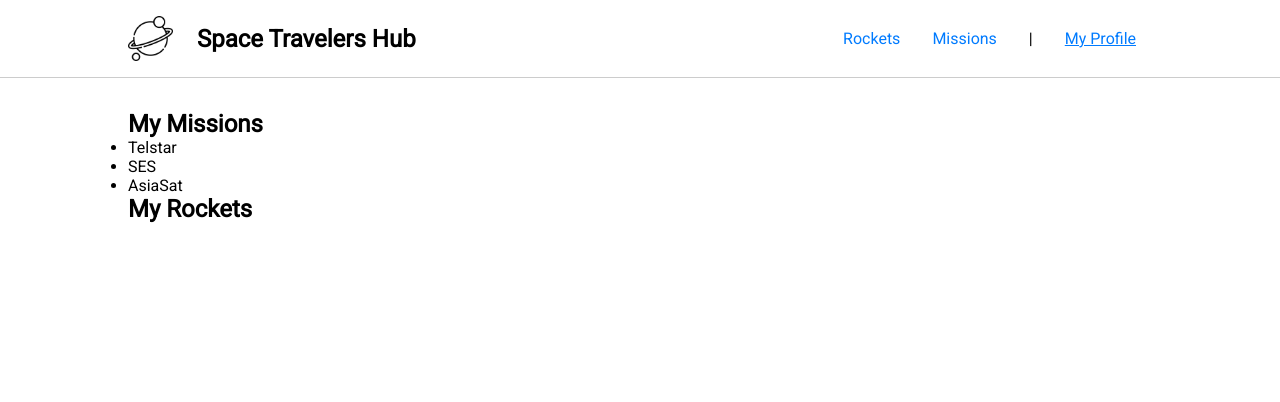
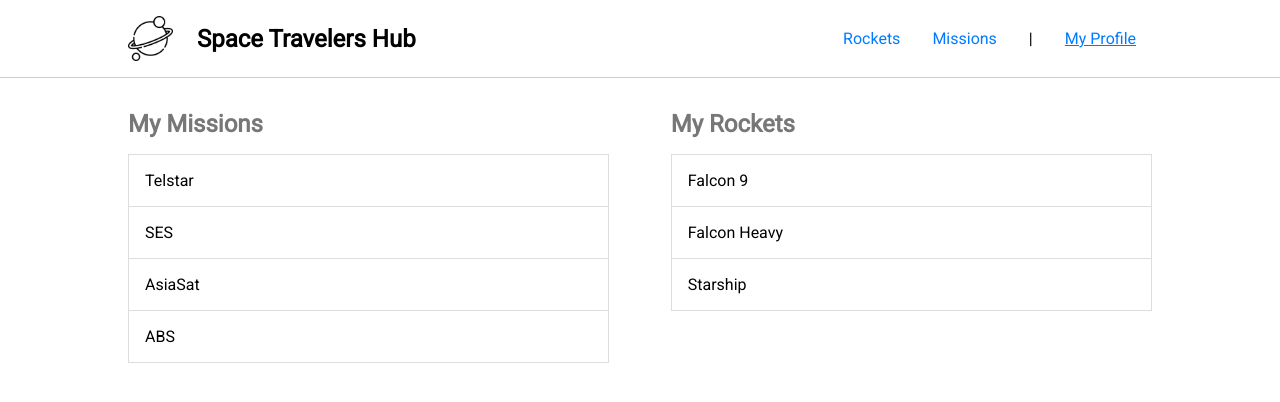
Before and after one commit to Cathella/react-group-project, a React (Create React App) app: page /profile in a window 1280 px wide. Shown: the top 402 px of the page. Built offline with nearby package versions, Linux system fonts and the light colour scheme; the HTML template or start-up script is replaced by a standard one.

Commit message:
Add profile view template

```diff
--- /dev/null
+++ b/src/components/Profile/Profile.css
@@ -0,0 +1,24 @@
+.my-profile {
+  display: flex;
+  justify-content: space-between;
+}
+
+.my-profile section {
+  flex-basis: 47%;
+}
+
+.my-profile h2 {
+  color: #777;
+  margin-bottom: 1rem;
+}
+
+.my-profile ul {
+  list-style: none;
+  border-top: 1px solid #ddd;
+}
+
+.my-profile li {
+  border: 1px solid #ddd;
+  padding: 1rem;
+  border-top: 0;
+}
--- a/src/components/Profile/Profile.js
+++ b/src/components/Profile/Profile.js
@@ -1,18 +1,25 @@
 import React from 'react';
+import './Profile.css';
 
 const Profile = () => (
   <div className="container">
-    <div>
+    <div className="my-profile">
       <section>
         <h2>My Missions</h2>
         <ul>
           <li>Telstar</li>
           <li>SES</li>
           <li>AsiaSat</li>
+          <li>ABS</li>
         </ul>
       </section>
       <section>
         <h2>My Rockets</h2>
+        <ul>
+          <li>Falcon 9</li>
+          <li>Falcon Heavy</li>
+          <li>Starship</li>
+        </ul>
       </section>
     </div>
   </div>
```
